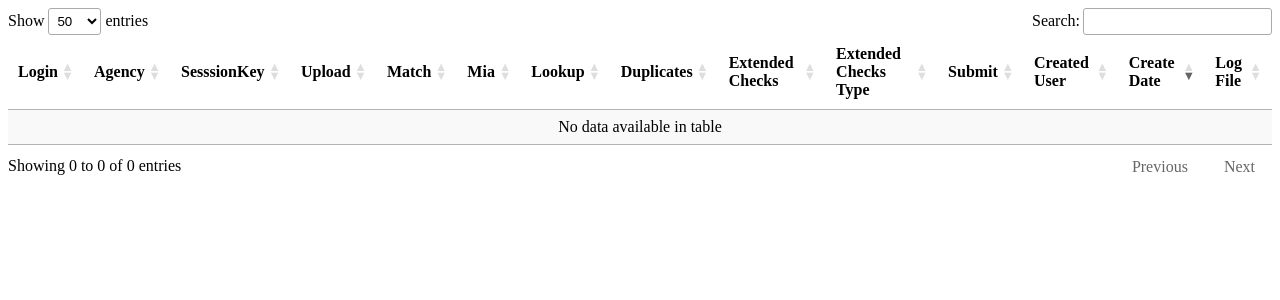
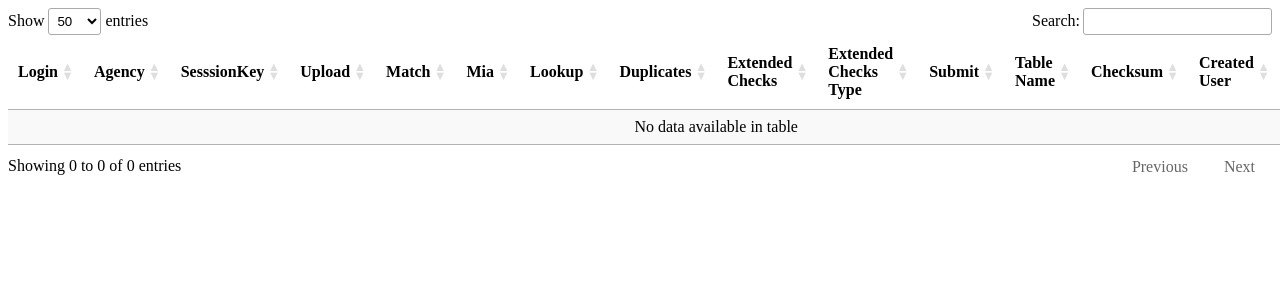
Before and after one commit to r7butler/SMC_Checker, a Flask app: template proj/templates/track.html in a window 1280 px wide; the page is wider, and only the part inside the window is pictured. Shown: the top 300 px of that part. Run offline with Flask 2, Linux system fonts and the light colour scheme; the template is opened without the code that fills it, so the values that code supplies are empty; some libraries are stand-ins or nearby versions.

Commit message:
Some minor fixes

```diff
--- a/proj/templates/track.html
+++ b/proj/templates/track.html
@@ -10,19 +10,19 @@
   <script type="text/javascript" language="javascript" src="https://cdn.datatables.net/1.10.16/js/jquery.dataTables.min.js"></script>
   <script type="text/javascript">
   	$(document).ready( function () {
-    		 $('#mytable').DataTable( { "order": [[ 12, "desc" ]], "paging": true, "pageLength": 50 } );
+    		 $('#mytable').DataTable( { "order": [[ 14, "desc" ]], "paging": true, "pageLength": 50 } );
 	} );
   </script>
 </head>
 <body>
 <table id="mytable" class="display">
-<thead><tr><th>Login</th><th>Agency</th><th>SesssionKey</th><th>Upload</th><th>Match</th><th>Mia</th><th>Lookup</th><th>Duplicates</th><th>Extended Checks</th><th>Extended Checks Type</th><th>Submit</th><th>Created User</th><th>Create Date</th><th>Log File</th></tr></thead>
+	<thead><tr><th>Login</th><th>Agency</th><th>SesssionKey</th><th>Upload</th><th>Match</th><th>Mia</th><th>Lookup</th><th>Duplicates</th><th>Extended Checks</th><th>Extended Checks Type</th><th>Submit</th><th>Table Name</th><th>Checksum</th><th>Created User</th><th>Create Date</th><th>Log File</th></tr></thead>
 <tbody>
 {% for s in session %}
-	{% set log_file = 'http://checker.sccwrp.org/smc/logs/' + s.sessionkey + '.log' %}
-	{% set submit_file = 'http://checker.sccwrp.org/smc/logs/' + s.sessionkey + '.xlsx' %}
+	{% set log_file = 'http://smcchecker.sccwrp.org/smc/logs/' + s.sessionkey + '.log' %}
+	{% set submit_file = 'http://smcchecker.sccwrp.org/smc/logs/' + s.sessionkey + '.xlsx' %}
 	<tr>
-	<td>{{ s.login }}</td><td>{{ s.agency }}</td><td>{{ s.sessionkey }}</td><td>{{ s.upload }}</td><td>{{ s.match }}</td><td>{{ s.mia }}</td><td>{{ s.lookup }}</td><td>{{ s.duplicates }}</td><td>{{ s.extended_checks }}</td><td>{{ s.extended_checks_type }}</td><td>{{ s.submit }}</td><td>{{ s.created_user }}</td><td>{{ s.created_date }}</td><td><a href="{{ log_file }}">{{ log_file }} </a><br> <a href="{{ submit_file }}"> {{ submit_file }} </a></td>
+		<td>{{ s.login }}</td><td>{{ s.agency }}</td><td>{{ s.sessionkey }}</td><td>{{ s.upload }}</td><td>{{ s.match }}</td><td>{{ s.mia }}</td><td>{{ s.lookup }}</td><td>{{ s.duplicates }}</td><td>{{ s.extended_checks }}</td><td>{{ s.extended_checks_type }}</td><td>{{ s.submit }}</td><td>{{ s.tablename }}</td><td>{{ s.checksum }}</td><td>{{ s.created_user }}</td><td>{{ s.created_date }}</td><td><a href="{{ log_file }}">{{ log_file }} </a><br> <a href="{{ submit_file }}"> {{ submit_file }} </a></td>
 	</tr>
 {% endfor %}
 </tbody>
```
